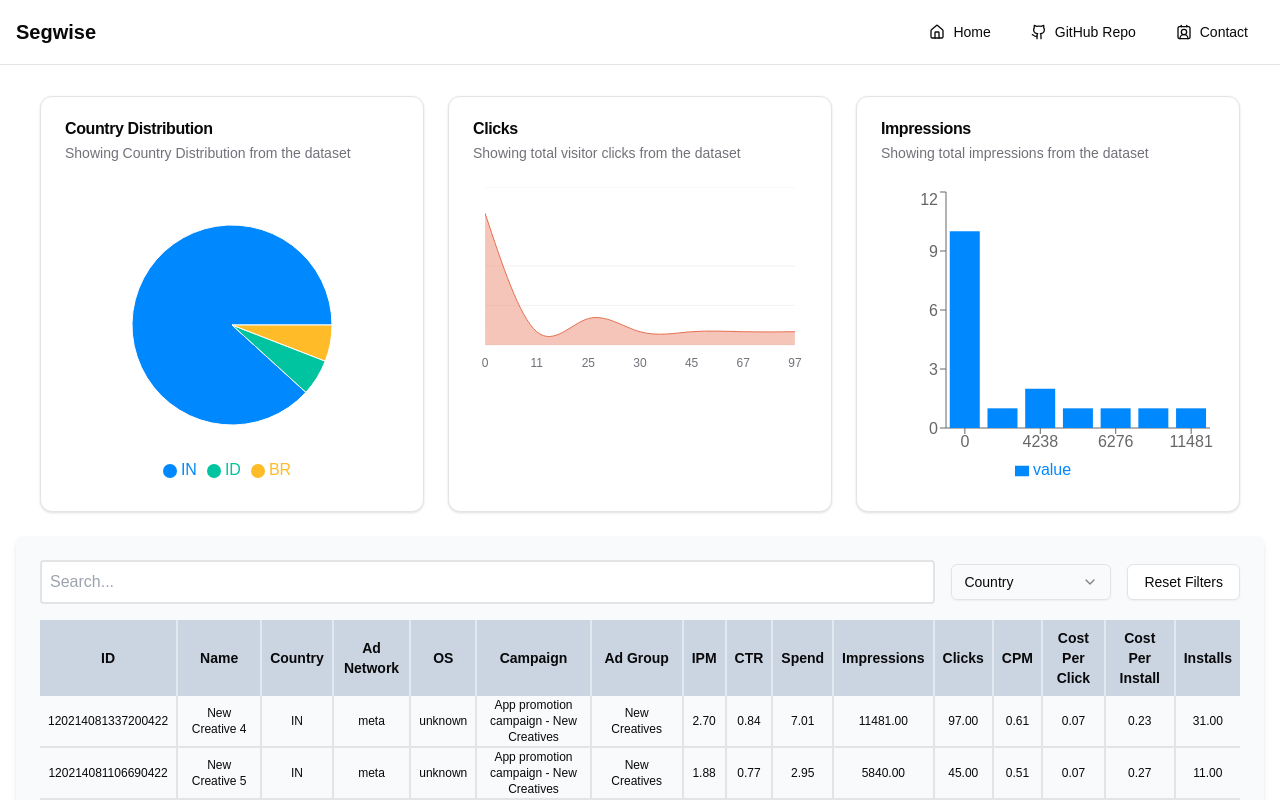
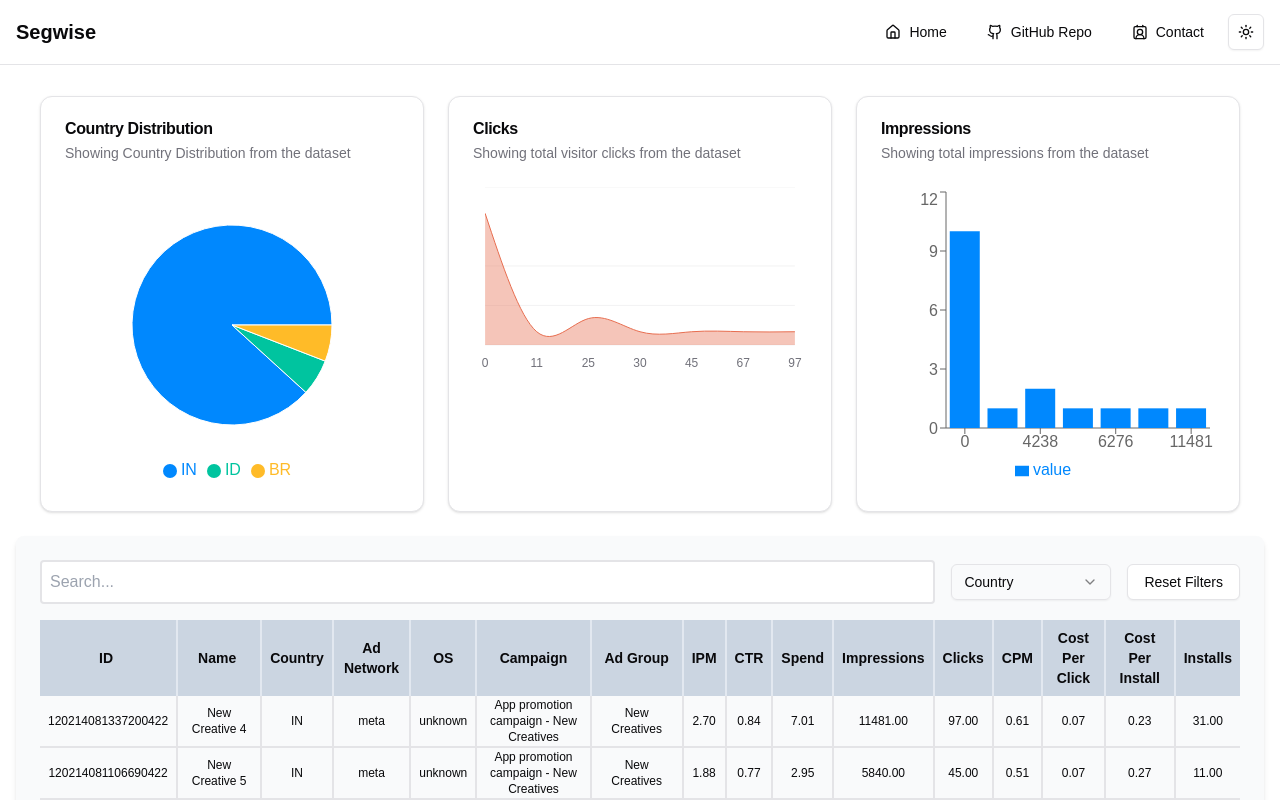
Before and after one commit to Susmita-Dey/data-dashboard, a Next.js app: page / in a window 1280 px wide. Shown: the top 800 px of the page. Built offline with nearby package versions, Linux system fonts and the light colour scheme.

Commit message:
feat: add theme support with ThemeProvider and ModeToggle components, and update Navbar and Footer for dark mode compatibility

```diff
--- a/app/layout.tsx
+++ b/app/layout.tsx
@@ -3,6 +3,7 @@ import { Geist, Geist_Mono } from "next/font/google";
 import "./globals.css";
 import Navbar from "@/components/Navbar";
 import Footer from "@/components/Footer";
+import { ThemeProvider } from "@/components/theme-provider";
 
 const geistSans = Geist({
   variable: "--font-geist-sans",
@@ -30,9 +31,16 @@ export default function RootLayout({
         className={`${geistSans.variable} ${geistMono.variable} antialiased`}
         suppressHydrationWarning
       >
-        <Navbar />
-        <main>{children}</main>
-        <Footer />
+        <ThemeProvider
+          attribute="class"
+          defaultTheme="light"
+          enableSystem
+          disableTransitionOnChange
+        >
+          <Navbar />
+          <main>{children}</main>
+          <Footer />
+        </ThemeProvider>
       </body>
     </html>
   );
--- a/components/DataTable.tsx
+++ b/components/DataTable.tsx
@@ -9,13 +9,14 @@ import {
 } from "@/components/ui/select";
 import mockData from "@/data/mockData";
 import DetailsPopup from "./DetailsPopup";
+import { SortAsc, SortDesc } from "lucide-react";
 
 const DataTable = () => {
   const [popupOpen, setPopupOpen] = useState(false);
 
   const [searchQuery, setSearchQuery] = useState("");
-  // const [sortedField, setSortedField] = useState<string | null>(null);
-  // const [ascending, setAscending] = useState(true);
+  const [sortedField, setSortedField] = useState<string | null>(null);
+  const [ascending, setAscending] = useState(true);
   const [filters, setFilters] = useState({
     country: "",
     adNetwork: "",
@@ -24,10 +25,10 @@ const DataTable = () => {
   const [currentPage, setCurrentPage] = useState(1);
   const itemsPerPage = 10;
 
-  // const handleSort = (field: string) => {
-  //   setAscending(sortedField === field ? !ascending : true);
-  //   setSortedField(field);
-  // };
+  const handleSort = (field: string) => {
+    setAscending(sortedField === field ? !ascending : true);
+    setSortedField(field);
+  };
 
   const handleFilterChange = (field: string, value: string) => {
     setFilters({ ...filters, [field]: value });
@@ -47,18 +48,18 @@ const DataTable = () => {
     .filter((item) =>
       filters.adNetwork ? item.adNetwork === filters.adNetwork : true
     )
-    .filter((item) => (filters.os ? item.os === filters.os : true));
-  // .sort((a, b) => {
-  //   if (!sortedField) return 0;
-  //   const field = sortedField as keyof typeof a;
-  //   return ascending
-  //     ? a[field] > b[field]
-  //       ? 1
-  //       : -1
-  //     : a[field] < b[field]
-  //     ? 1
-  //     : -1;
-  // });
+    .filter((item) => (filters.os ? item.os === filters.os : true))
+    .sort((a, b) => {
+      if (!sortedField) return 0;
+      const field = sortedField as keyof typeof a;
+      return ascending
+        ? a[field] > b[field]
+          ? 1
+          : -1
+        : a[field] < b[field]
+        ? 1
+        : -1;
+    });
   const [selectedRow, setSelectedRow] = useState<null | (typeof mockData)[0]>(
     null
   );
@@ -78,7 +79,7 @@ const DataTable = () => {
   };
 
   return (
-    <div className="container mx-auto max-w-7xl w-full p-6 bg-gray-50 rounded-lg shadow-md">
+    <div className="container mx-auto max-w-7xl w-full p-6 bg-gray-50 dark:bg-background/75 rounded-lg shadow-md">
       <div className="mb-4 flex md:flex-row flex-col gap-4 items-center">
         <input
           type="text"
@@ -88,7 +89,9 @@ const DataTable = () => {
           className="p-2 border-2 rounded w-full"
         />
         <div className="flex gap-4">
-        <Select onValueChange={(value) => handleFilterChange("country", value)}>
+          <Select
+            onValueChange={(value) => handleFilterChange("country", value)}
+          >
             <SelectTrigger className="w-40">Country</SelectTrigger>
             <SelectContent>
               <SelectItem value="All">All</SelectItem>
@@ -111,24 +114,39 @@ const DataTable = () => {
         suppressHydrationWarning
       >
         <table className="min-w-full text-sm px-4">
-          <thead className="bg-slate-300 space-y-1">
-            <tr className="divide-x-2 divide-slate-200 space-x-2">
-              <th
-              // onClick={() => handleSort("creativeId")}
-              // className="cursor-pointer flex items-center gap-1"
+          <thead className="bg-slate-300 dark:bg-slate-900 space-y-1">
+            <tr className="divide-x-2 divide-slate-200 dark:divide-inherit space-x-2">
+              <th>
+                <span
+                  onClick={() => handleSort("creativeId")}
+                  className="flex justify-center items-center gap-1 text-center"
                 >
-                ID
-                {/* ID{" "}
+                  <p>ID</p>
+                  <span>
                     {sortedField === "creativeId" &&
-                (ascending ? <ChevronUp /> : <ChevronDown />)} */}
+                      (ascending ? (
+                        <SortAsc className="cursor-pointer" />
+                      ) : (
+                        <SortDesc className="cursor-pointer" />
+                      ))}
+                  </span>
+                </span>
               </th>
-              <th
-              // onClick={() => handleSort("creativeName")}
-              // className="cursor-pointer flex items-center gap-1"
+              <th>
+                <span
+                  onClick={() => handleSort("creativeName")}
+                  className="flex justify-center items-center gap-1 text-center"
                 >
-                Name
-                {/* {sortedField === "creativeName" &&
-                (ascending ? <ChevronUp /> : <ChevronDown />)} */}
+                  <p>Name</p>
+                  <span>
+                    {sortedField === "creativeName" &&
+                      (ascending ? (
+                        <SortAsc className="cursor-pointer" />
+                      ) : (
+                        <SortDesc className="cursor-pointer" />
+                      ))}
+                  </span>
+                </span>
               </th>
               {/* <th>Tags</th> */}
               <th className="p-2">Country</th>
@@ -151,7 +169,7 @@ const DataTable = () => {
             {displayedData.map((item) => (
               <tr
                 key={item.creativeId}
-                className="cursor-pointer hover:bg-gray-200 divide-x-2 space-x-2"
+                className="cursor-pointer hover:bg-gray-200 dark:hover:bg-gray-950 divide-x-2 space-x-2"
                 onClick={() => handleTextClick(item)}
               >
                 <td className="px-2 text-center">{item.creativeId}</td>
--- a/components/DetailsPopup.tsx
+++ b/components/DetailsPopup.tsx
@@ -27,13 +27,13 @@ const DetailsPopup: React.FC<DetailsPopupProps> = ({ data, onClose }) => {
 
   return (
     <div
-      className={`fixed bottom-0 right-0 w-80 bg-white border border-gray-300 shadow-lg rounded-lg transition-transform duration-300 ease-out ${
+      className={`fixed bottom-0 right-0 w-80 z-50 bg-white dark:bg-background border border-gray-300 shadow-lg rounded-lg transition-transform duration-300 ease-out ${
         isVisible ? "translate-y-0" : "translate-y-full"
       }`}
     >
-      <div className="flex justify-between items-center p-4 border-b border-gray-300">
+      <div className="flex justify-between items-center p-4 border-b border-gray-300 dark:border-gray-700">
         <h2 className="text-lg font-medium">{data?.creativeName}</h2>
-        <Button onClick={handleClose} className="bg-gray-900 hover:bg-gray-700">
+        <Button onClick={handleClose} className="bg-gray-900 hover:bg-gray-700 dark:bg-gray-100 dark:hover:bg-gray-200">
           <X className="w-36 h-36" />
         </Button>
       </div>
@@ -41,7 +41,7 @@ const DetailsPopup: React.FC<DetailsPopupProps> = ({ data, onClose }) => {
         className="p-4 overflow-y-auto"
         style={{ maxHeight: "calc(100vh - 200px)" }}
       >
-        <div className="bg-white p-4 rounded-lg shadow-lg">
+        <div className="bg-white dark:bg-background p-4 rounded-lg shadow-lg">
           <div className="mb-4 space-y-2">
             <h3 className="text-xl font-semibold">{data?.creativeName}</h3>
             <p>
--- a/components/Footer.tsx
+++ b/components/Footer.tsx
@@ -2,8 +2,9 @@
 import Link from "next/link";
 
 export default function Footer() {
+    const currentYear = new Date().getFullYear();
   return (
-    <footer className="relative bottom-0 w-full border-b bg-gray-700 backdrop-blur-md supports-[backdrop-filter]:bg-gray-300/60 py-5">
+    <footer className="relative bottom-0 w-full border-b bg-gray-700 backdrop-blur-md supports-[backdrop-filter]:bg-gray-300/60 py-5 dark:bg-gray-800">
       <div className="container mx-auto px-4">
           <p className="text-base text-center">
             <span>
@@ -12,11 +13,11 @@ export default function Footer() {
                 href="https://susmitadey.vercel.app/"
                 target="_blank"
                 rel="noopener noreferrer"
-                className="font-semibold text-gray-950 hover:underline hover:underline-offset-4"
+                className="font-semibold text-gray-950 hover:underline hover:underline-offset-4 dark:text-gray-50"
               >
                 Susmita Dey.
               </Link>
-              <br/>&copy; {new Date().getFullYear()}. All rights reserved.
+              <br/>&copy; {currentYear}. All rights reserved.
             </span>
           </p>
         </div>
--- /dev/null
+++ b/components/ModeToggle.tsx
@@ -0,0 +1,40 @@
+"use client";
+
+import * as React from "react";
+import { Moon, Sun } from "lucide-react";
+import { useTheme } from "next-themes";
+
+import { Button } from "@/components/ui/button";
+import {
+  DropdownMenu,
+  DropdownMenuContent,
+  DropdownMenuItem,
+  DropdownMenuTrigger,
+} from "@/components/ui/dropdown-menu";
+
+export function ModeToggle() {
+  const { setTheme } = useTheme();
+
+  return (
+    <DropdownMenu>
+      <DropdownMenuTrigger asChild>
+        <Button variant="outline" size="icon">
+          <Sun className="h-[1.2rem] w-[1.2rem] rotate-0 scale-100 transition-all dark:-rotate-90 dark:scale-0" />
+          <Moon className="absolute h-[1.2rem] w-[1.2rem] rotate-90 scale-0 transition-all dark:rotate-0 dark:scale-100" />
+          <span className="sr-only">Toggle theme</span>
+        </Button>
+      </DropdownMenuTrigger>
+      <DropdownMenuContent align="end">
+        <DropdownMenuItem onClick={() => setTheme("light")}>
+          Light
+        </DropdownMenuItem>
+        <DropdownMenuItem onClick={() => setTheme("dark")}>
+          Dark
+        </DropdownMenuItem>
+        <DropdownMenuItem onClick={() => setTheme("system")}>
+          System
+        </DropdownMenuItem>
+      </DropdownMenuContent>
+    </DropdownMenu>
+  );
+}
--- a/components/Navbar.tsx
+++ b/components/Navbar.tsx
@@ -4,6 +4,7 @@ import { ContactRoundIcon, GithubIcon, HomeIcon } from "lucide-react";
 import Link from "next/link";
 import React from "react";
 import { Button } from "./ui/button";
+import { ModeToggle } from "./ModeToggle";
 
 const Navbar = () => {
   return (
@@ -35,6 +36,7 @@ const Navbar = () => {
               <span className="md:block hidden">Contact</span>
             </Button>
           </Link>
+          <ModeToggle />
         </div>
       </nav>
     </header>
--- /dev/null
+++ b/components/theme-provider.tsx
@@ -0,0 +1,11 @@
+"use client";
+
+import * as React from "react";
+import { ThemeProvider as NextThemesProvider } from "next-themes";
+
+export function ThemeProvider({
+  children,
+  ...props
+}: React.ComponentProps<typeof NextThemesProvider>) {
+  return <NextThemesProvider {...props}>{children}</NextThemesProvider>;
+}
--- a/package.json
+++ b/package.json
@@ -24,6 +24,7 @@
     "clsx": "^2.1.1",
     "lucide-react": "^0.475.0",
     "next": "15.1.7",
+    "next-themes": "^0.4.4",
     "react": "^19.0.0",
     "react-dom": "^19.0.0",
     "react-hook-form": "^7.54.2",
```
Also changed, not shown: 1 other file (tests, documents, lock files or other folders). Lines whose indentation alone changed are shown as unchanged.
